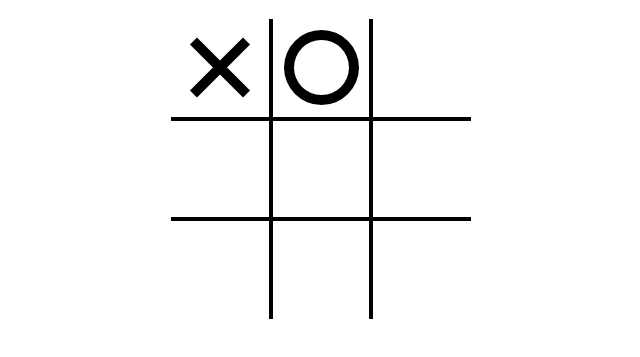
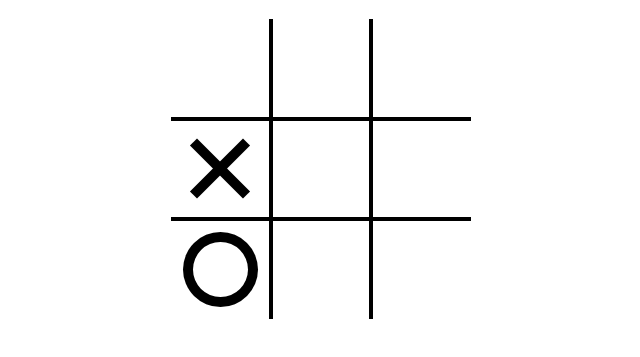
Before and after one commit to Kokonoi/Tic-Tac-Toe, a plain HTML site: page index.html in a window 1280 px wide. Shown: the part 61-418 px from the top of the page, without its empty margins (319-959 px from the left). Drawn offline with Linux system fonts and the light colour scheme.

Commit message:
made a mock elements that are rendered

```diff
--- a/index.html
+++ b/index.html
@@ -10,8 +10,8 @@
   <body>
     <h1>Tic Tac Toe</h1>
     <div class="container" id="board">
-      <div class="cell x" data-index="1"></div>
-      <div class="cell o" data-index="2"></div>
+      <div class="cell" data-index="1"></div>
+      <div class="cell" data-index="2"></div>
       <div class="cell" data-index="3"></div>
       <div class="cell" data-index="4"></div>
       <div class="cell" data-index="5"></div>
--- a/main.js
+++ b/main.js
@@ -1,19 +1,28 @@
 const gameBoard = (() => {
-  const board = ["", "", "", "", "", "", "", "", ""];
+  const board = ["", "", "", "x", "", "", "o", "", ""];
 
   const getBoard = () => board;
 
-  return getBoard;
+  return { getBoard };
 })();
 
-const displayController = (() => {
+const Player = (playerName, symbol) => {
+  return { playerName, symbol };
+};
+
+const DisplayController = (() => {
   const cells = document.querySelectorAll(".cell");
 
   const renderBoard = () => {
     const board = gameBoard.getBoard();
     cells.forEach((element, index) => {
-      element.classList.add(board[index]);
+      const className = board[index];
+      if (className !== "") {
+        element.classList.add(className);
+      }
     });
   };
   return { renderBoard };
 })();
+
+DisplayController.renderBoard();
```
